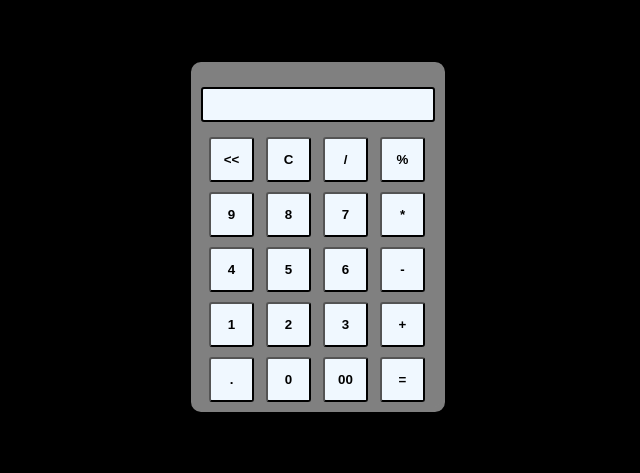
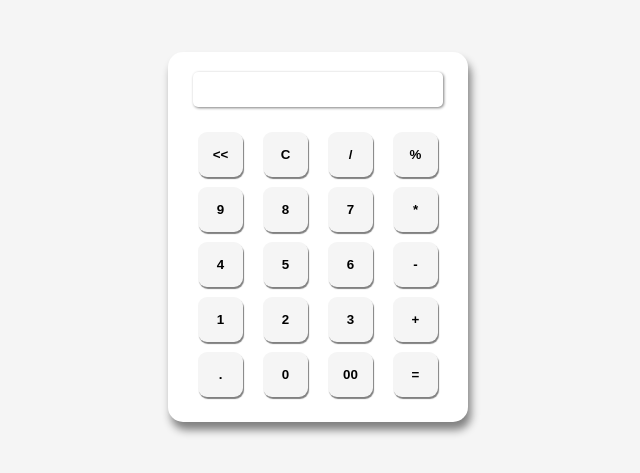
Before and after one commit to jeyachandran17/calculator, a plain HTML site: page index.html in a window 1280 px wide. Shown: the part 163-636 px from the top of the page, without its empty margins (322-962 px from the left). Drawn offline with Linux system fonts and the light colour scheme.

Commit message:
update the code

```diff
--- a/calc.css
+++ b/calc.css
@@ -9,47 +9,59 @@
     display: flex;
     justify-content: center;
     align-items: center;
-    background-color: black;
+    background-color: whitesmoke;
 }
 
 .cal{
-    border: 5px solid gray;
-    position: relative;
-    width: min-content;
-    padding: 5px;
+    display: flex;
+    flex-direction: column;
+    justify-content: center;
+    padding: 10px;
+    width: 300px;
     height: min-content;
-    background-color: grey;
-    border-radius: 10px;
+    background-color: white;
+    box-shadow: 3px 8px 8px gray;
+    border-radius: 15px;
+}
+
+.display-container{
+    display: flex;
+    justify-content: center;
+    padding: 10px;
 }
 
 .data{
-    margin-top: 15px;
-    margin-bottom: 5px;
-    height:35px;
-    width: 234px;
-    border-radius: 3px;
-    border: 2px solid black;
-    background-color: aliceblue;
+    display: flex;
+    justify-content: flex-end;
+    align-items: end;
+    padding: 5px;
+    border-radius: 5px;
+    border: none;
+    height: 35px;
+    width: 250px;
+    box-shadow: 1px 1px 3px gray;
+    cursor: pointer;
+}
+
+.button-container{
+    display: grid;
+    padding: 15px;
+    gap: 10px;
+    justify-content: space-around;
+    grid-template-columns: auto auto auto auto;
 }
 
 button{
     height: 45px;
     width: 45px;
-    margin-top: 10px;
-    margin-left: 8px;
-    border-radius: 3px;
-    background-color: aliceblue;
+    border-radius: 20%;
+    background-color: whitesmoke;
     font-weight: bolder;
+    border: none;
+    box-shadow: 1px 2px 1px gray;
+    cursor: pointer;
 }
 
 button:hover{
-        height: 45px;
-        width: 45px;
-        margin-top: 10px;
-        margin-left: 11px;
-        border-radius: 3px;
-        background-color: cyan;
-        font-weight: bolder;
-        text-shadow: 0px 0px 1px cyan;
-        border: 3px solid cyan;
+        background-color: white;
 }
--- a/index.html
+++ b/index.html
@@ -10,32 +10,35 @@
 <body>
     <div class="container">
         <div class="cal">
+            <div class="display-container">
                 <p class="data"></p>
-
+            </div>
+            <div class="button-container">
                 <button onclick="poped(this)" class="remove"><<</button>
                 <button onclick="remove(this)" class="remove_all">C</button>
                 <button onclick="calcfun(this)" class="/">/</button>
-            <button onclick="calcfun(this)" class="%">%</button><br>
+                <button onclick="calcfun(this)" class="%">%</button>
 
                 <button onclick="calcfun(this)" class="9">9</button>
                 <button onclick="calcfun(this)" class="8">8</button>
                 <button onclick="calcfun(this)" class="7">7</button>
-            <button onclick="calcfun(this)" class="*">*</button><br>
+                <button onclick="calcfun(this)" class="*">*</button>
 
                 <button onclick="calcfun(this)" class="4">4</button>
                 <button onclick="calcfun(this)" class="5">5</button>
                 <button onclick="calcfun(this)" class="6">6</button>
-            <button onclick="calcfun(this)" class="-">-</button><br>
+                <button onclick="calcfun(this)" class="-">-</button>
 
                 <button onclick="calcfun(this)" class="1">1</button>
                 <button onclick="calcfun(this)" class="2">2</button>
                 <button onclick="calcfun(this)" class="3">3</button>
-            <button onclick="calcfun(this)" class="+">+</button><br>
+                <button onclick="calcfun(this)" class="+">+</button>
 
                 <button onclick="calcfun(this)" class=".">.</button>
                 <button onclick="calcfun(this)" class="0">0</button>
                 <button onclick="calcfun(this)" class="00">00</button>
                 <button onclick="equal_to(this)" class="=">=</button>
+            </div>
 
         </div>
     </div>
```
Lines whose indentation alone changed are shown as unchanged.
